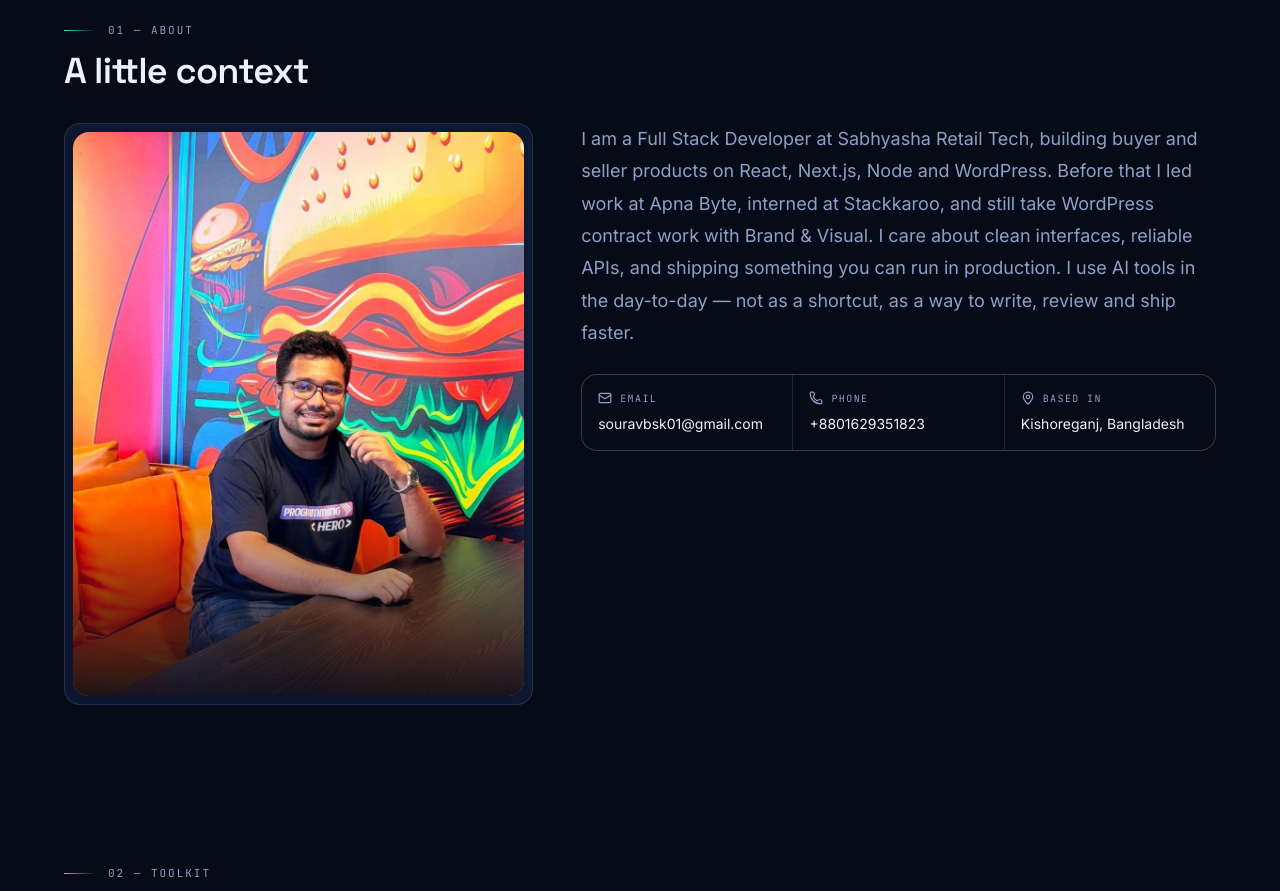
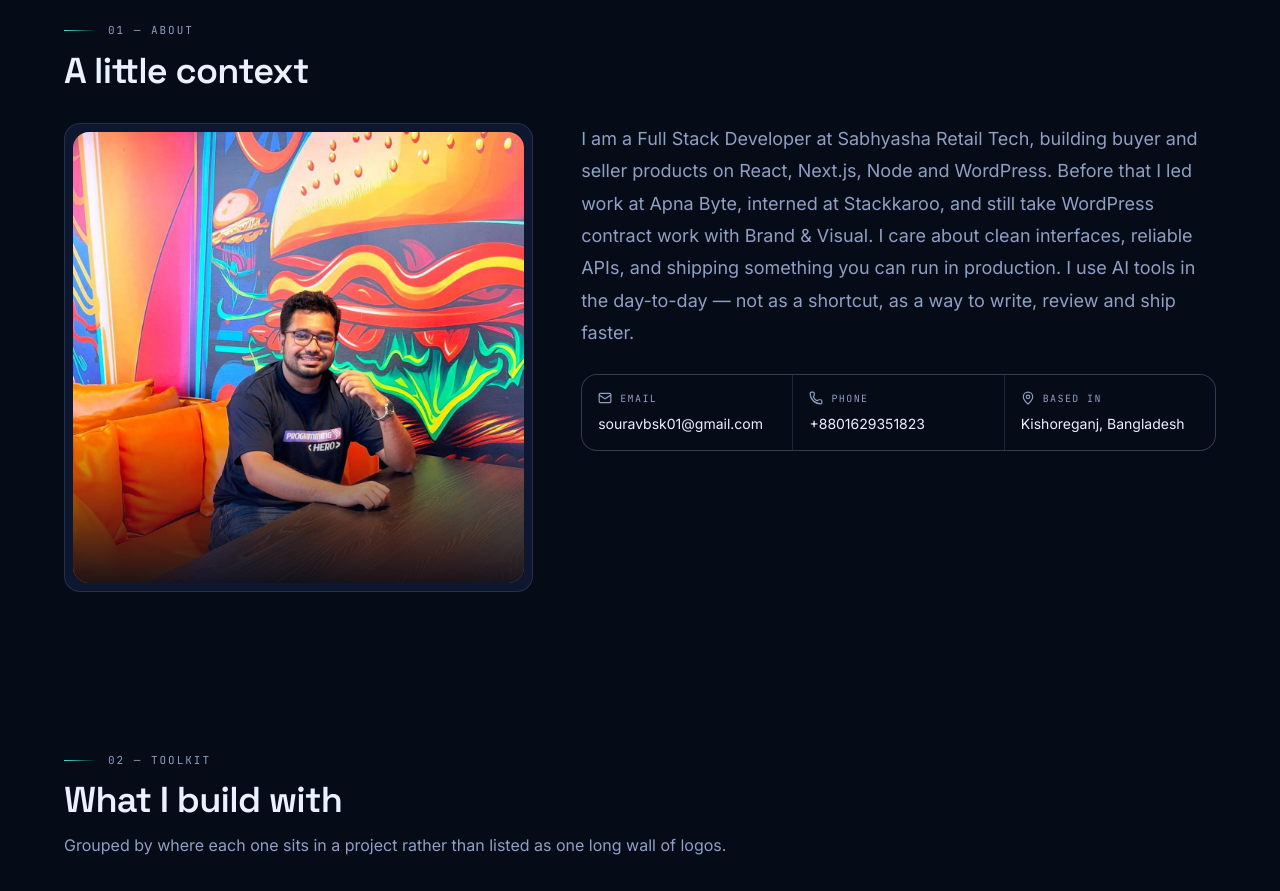
Before and after one commit to souravbsk/sourav-portfolio, a Next.js app: page / in a window 1280 px wide. Shown: the part 900-1791 px from the top of the page. Built offline with nearby package versions, Linux system fonts and the light colour scheme; no server answers; the database is empty.

Commit message:
resume change

```diff
--- a/components/sections/about.tsx
+++ b/components/sections/about.tsx
@@ -28,13 +28,13 @@ export function About({ profile }: { profile: ProfileData }) {
         <div className="mt-8 grid gap-10 lg:grid-cols-[0.85fr_1.15fr] lg:gap-12">
           <Reveal direction="right">
             <div className="panel panel-glow relative overflow-hidden p-2">
-              <div className="relative aspect-4/5 overflow-hidden rounded-xl bg-panel-strong">
+              <div className="relative aspect-5/5 overflow-hidden rounded-xl bg-panel-strong">
                 {profile.avatarUrl ? (
                   <Image
                     src={profile.avatarUrl}
                     alt={profile.name}
                     fill
-                    sizes="(max-width: 1024px) 90vw, 420px"
+                    sizes="(max-width: 1024px) 80vw, 420px"
                     className="object-cover object-[center_18%]"
                   />
                 ) : (
```
Also changed, not shown: 1 other file (tests, documents, lock files or other folders).
